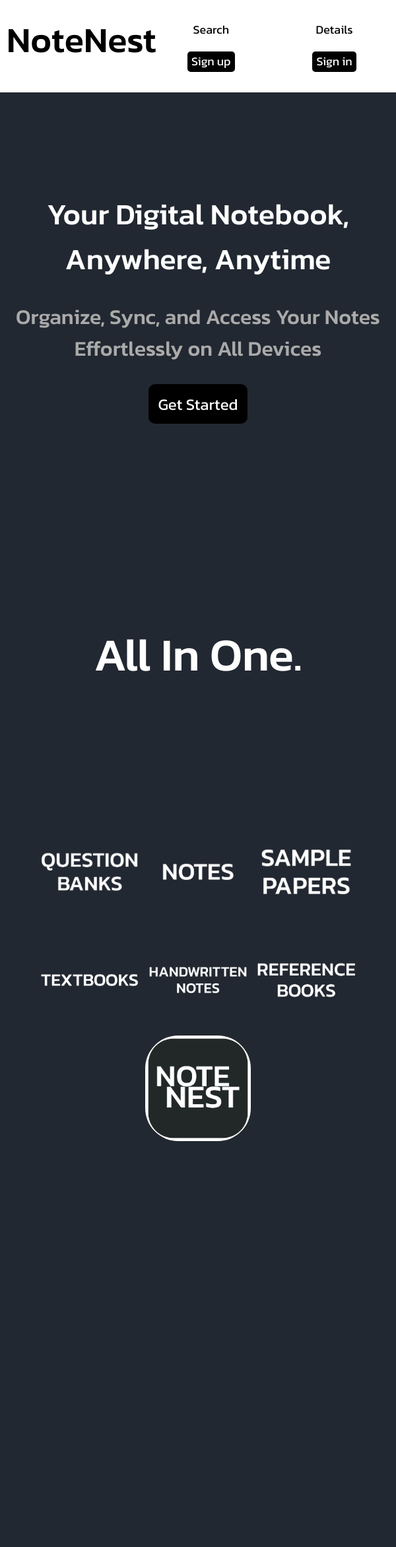
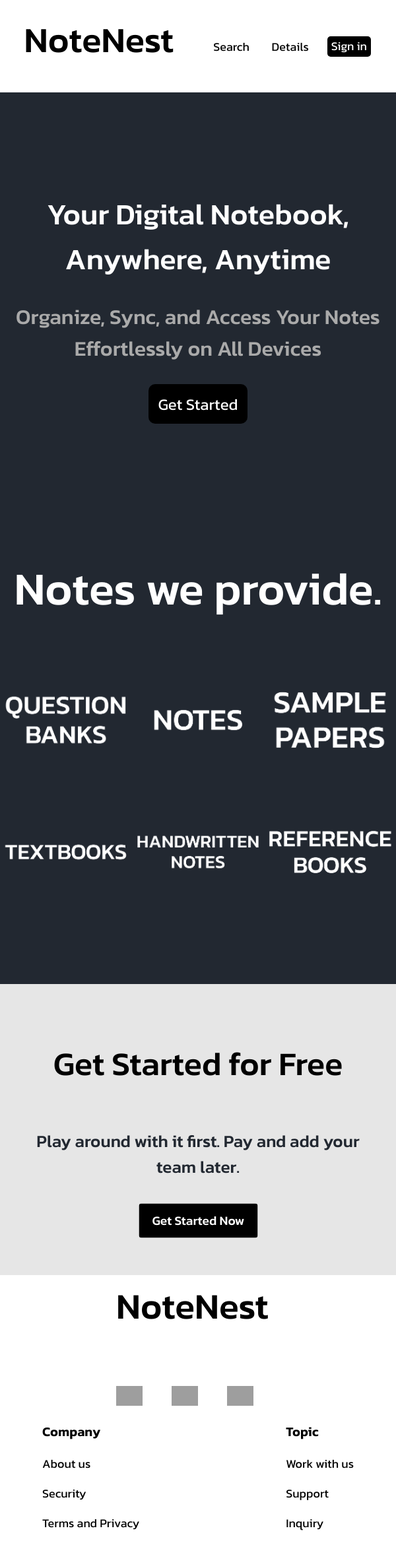
Before and after one commit to mohdAmaan187/notenest, a Python web app: template templates/index.html in a window 600 px wide. Shown: the whole page at 66% size. Before the commit the page ends 1729 px from the top, so only its background shows below. Run offline with Jinja, Linux system fonts and the light colour scheme; the template is opened without the code that fills it, so the values that code supplies are empty; grey boxes are pictures that could not be loaded.

Commit message:
updated files

```diff
--- /dev/null
+++ b/static/css/footer.css
@@ -0,0 +1,180 @@
+.sub_footer {
+    height: auto;
+    background-color: #E6E6E6;
+    padding: 100px;
+    max-width: 100vw;
+}
+
+.sub_footer_info {
+    display: flex;
+    flex-direction: column;
+    justify-content: space-around;
+    align-items: center;
+}
+
+.sub_footer_heading,
+.sub_footer_text,
+.sub_footer_button {
+    font-family: "Kanit";
+    font-weight: 500;
+    color: black;
+}
+
+.sub_footer_heading {
+    font-size: 65px;
+}
+
+.sub_footer_text {
+    font-size: 32px;
+    color: #222831;
+    margin-bottom: 40px;
+}
+
+.sub_footer_button {
+    background-color: black;
+    color: white;
+    border: none;
+    border-radius: 5px;
+    width: auto;
+    height: auto;
+    font-size: 24px;
+    padding: 15px 25px;
+    transition: background-color 0.5s,color 0.5s,scale 0.5s,box-shadow 0.5s;
+}
+
+.sub_footer_button:hover {
+    background-color: white;
+    color: black;
+    scale: 1.1;
+    box-shadow: 0 0 20px black;
+}
+
+.footer {
+    height: auto;
+    width: auto;
+    background-color: white;
+    padding: 50px;
+    display: flex;
+    justify-content: space-between;
+    align-items: center;
+    overflow-x: hidden;
+}
+
+.footer_company_name {
+    flex: 2;
+    height: auto;
+}
+
+.footer_company_name_text {
+    margin: 0px;
+    font-family: "Kanit";
+    font-weight: 500;
+    color: black;
+    font-size: 80px;
+    margin-bottom: 80px;
+}
+
+.footer_insta,
+.footer_twitter,
+.footer_yt {
+    width: 40px;
+    margin-right: 40px;
+}
+
+.footer_details {
+    display: flex;
+    flex-direction: row;
+    justify-content: space-evenly;
+    flex: 1.5;
+}
+
+.footer_company_topic,
+.footer_topic {
+    font-family: "kanit";
+    font-size: 24px;
+    font-weight: 600;
+}
+
+.links {
+    font-family: "kanit";
+    font-size: 18px;
+    font-weight: 400;
+}
+
+
+@media screen and (max-width: 600px) {
+
+    .sub_footer {
+        padding: 50px;
+    }
+
+    .sub_footer_heading {
+        font-size: 37px;
+        text-align: center;
+    }
+
+    .sub_footer_text {
+        font-size: 20px;
+        text-align: center;
+        margin-bottom: 20px;
+    }
+
+    .sub_footer_button {
+        scale: 0.8;
+        font-size: 20px;
+    }
+
+    .footer {
+        flex-direction: column;
+        padding: 5px
+    }
+
+    .footer_company_name_text {
+        font-size: 60px;
+    }
+
+    .footer_details {
+        justify-content: space-between;
+        width: 80%;
+    }
+
+    .footer_company_topic,
+    .footer_topic {
+        font-size: 20px;
+    }
+
+}
+
+@media screen and (min-width:600px) and (max-width:1024px) {
+    .sub_footer {
+        padding: 50px;
+    }
+
+    .sub_footer_heading {
+        font-size: 50px;
+        text-align: center;
+    }
+
+    .sub_footer_text {
+        font-size: 26px;
+        text-align: center;
+        margin-bottom: 30px;
+    }
+
+    .sub_footer_button {
+        scale: 0.8;
+        font-size: 24px;
+    }
+
+    .footer_company_name {
+        flex: 0.7;
+    }
+
+    .footer_company_name_text {
+        font-size: 55px;
+    }
+
+    .footer_details {
+        flex: 1;
+    }
+}
--- a/static/css/index/index.css
+++ b/static/css/index/index.css
@@ -4,7 +4,7 @@ body {
     padding: 0;
     /* padding-top: 100px; */
     background-color: #222831;
-    padding-bottom: 4000px;
+    padding-bottom: 900px;
     width: 100vw;
     height: 100vh;
     overflow-x: hidden;
@@ -21,7 +21,7 @@ body::-webkit-scrollbar {
 
 
 .hero {
-    margin-top: 100px;
+    margin-top: 200px;
     display: flex;
     justify-content: center;
     align-items: center;
@@ -79,7 +79,7 @@ body::-webkit-scrollbar {
     display: flex;
     justify-content: space-around;
     align-items: center;
-    margin-bottom: 150px;
+    width: 100vw;
 }
 
 .hero_animation_heading_text {
@@ -91,16 +91,9 @@ body::-webkit-scrollbar {
     color: rgb(255, 255, 255);
 }
 
-.hero_animation_images {
-    display: flex;
-    flex-direction: column;
-    align-items: center;
-    justify-content: space-evenly;
-}
-
 .hero_animation_main_logo,
 .hero_animation_photos {
-    width: 20vh;
+    max-width: 200px;
 }
 
 .hero_animation_main_logo {
@@ -108,49 +101,50 @@ body::-webkit-scrollbar {
     border-radius: 50px;
 }
 
-.photo1 {
+.photo1_2_3 {
+    display: flex;
+    flex-direction: row;
+    justify-content: space-evenly;
     animation: scroll_1;
-    animation-timeline: view(-20%);
-    z-index: 1;
+    animation-timeline: view();
 }
+
+.photo3_4_5 {
+    display: flex;
+    flex-direction: row;
+    justify-content: space-evenly;
+    animation: scroll_2;
+    animation-timeline: view();
+}
+
 
 @keyframes scroll_1 {
     from {
-        transform: translateX(-500px) translateY(-150px);
+        /* transform: translateX(-500px) translateY(-150px); */
+        opacity: 0;
+        scale: .6;
     }
     to {
-        transform: translateX(200px) translateY(400px);
+        opacity: 1;
+        scale: 1;
+        /* transform: translateX(200px) translateY(400px); */
     }
 }
 
-.photo2 {
-    animation: scroll_2;
-    animation-timeline: view(-10%);
-    z-index: 2;
-}
 
 @keyframes scroll_2 {
     from {
-        transform: translateY(-200px);
+        /* transform: translateY(-200px); */
+        opacity: 0;
+        scale: .7;
     }
     to {
-        transform: translateY(400px);
+        scale: 1;
+        opacity: 1;
+        /* transform: translateY(400px); */
     }
 }
 
-.photo3 {
-    animation: scroll_3;
-    animation-timeline: view(-20%);
-}
-
-@keyframes scroll_3 {
-    from {
-        transform: translateX(500px) translateY(-150px);
-    }
-    to {
-        transform: translateX(-200px) translateY(400px);
-    }
-}
 
 @keyframes fade {
     from {
@@ -165,6 +159,11 @@ body::-webkit-scrollbar {
     body {
         width: 100vw;
         padding-bottom: 500px;
+        overflow-x: hidden;
+    }
+
+    .hero {
+        margin-top: 100px;
     }
 
     .hero_heading_text {
@@ -185,6 +184,25 @@ body::-webkit-scrollbar {
     .hero_heading_button:hover {
         scale:0.9;
     }
+
+    .hero_animation {
+        margin-top: 150px;
+    }
+
+    .photo1_2_3,
+    .photo3_4_5 {
+        max-width: 100vw;
+    }
+
+    .photo1,
+    .photo2,
+    .photo3,
+    .photo4,
+    .photo5,
+    .photo6 {
+        min-width: 50px;
+    }
+
 }
 
 @media screen and (min-width:600px) and (max-width: 1024px) {
--- a/static/css/index/nav.css
+++ b/static/css/index/nav.css
@@ -25,7 +25,7 @@
 }
 
 .nav_buttons {
-    flex: 1;
+    flex: .5;
     display: flex;
     justify-content: space-between;
 }
@@ -87,7 +87,7 @@
 
     .nav_buttons {
         display: grid;
-        grid-template-columns: 1fr 1fr;
+        grid-template-columns: 1fr 1fr 1fr;
         gap: 20px;
         width: 100%;
         justify-items: center;
@@ -130,15 +130,15 @@
 
     .nav_buttons {
         display: grid;
-        grid-template-columns: 1fr 1fr;
+        grid-template-columns: 1fr 1fr 1fr;
         gap: 20px;
         width: 80%;
         justify-items: center;
+        flex: .7;
     }
 
     .search_button,
     .Details_button,
-    .Sign_up_button,
     .sign_in_button {
         margin: 0;
         text-align: center;
@@ -146,8 +146,7 @@
         width: auto;
     }
 
-    .sign_in_button,
-    .Sign_up_button {
+    .sign_in_button{
         width: auto;
         font-size: 3vw;
     }
--- a/templates/index.html
+++ b/templates/index.html
@@ -9,6 +9,7 @@
     <link href="https://fonts.googleapis.com/css2?family=Kanit:ital,wght@0,100;0,200;0,300;0,400;0,500;0,600;0,700;0,800;0,900;1,100;1,200;1,300;1,400;1,500;1,600;1,700;1,800;1,900&display=swap" rel="stylesheet">
     <link rel="stylesheet" href="/static/css/index/index.css">
     <link rel="stylesheet" href="/static/css/index/nav.css">
+    <link rel="stylesheet" href="/static/css/footer.css">
 </head>
 <body>
     <div class="nav_bar">
@@ -24,9 +25,9 @@
             <p class="Details_button">
                 Details
             </p>
-            <button class="Sign_up_button">
+            <!-- <button class="Sign_up_button">
                 Sign up
-            </button>
+            </button> -->
             <button class="sign_in_button">
                 Sign in
             </button>
@@ -48,11 +49,10 @@
     <div class="hero_animation">
         <div class="hero_animation_heading">
             <h1 class="hero_animation_heading_text">
-                All In One.
+                Notes we provide.
             </h1>
         </div>
         <div class="hero_animation_images">
-
                 <div class="photo1_2_3">
                     <img src="/media/PicsArt_06-16-03.03.56.png" alt="" class="hero_animation_photos photo1">
                     <img src="/media/PicsArt_06-16-03.03.29.png" alt="" class="hero_animation_photos photo2">
@@ -63,7 +63,48 @@
                     <img src="/media/PicsArt_06-16-03.45.52.png" alt="" class="hero_animation_photos photo5">
                     <img src="/media/PicsArt_06-16-03.07.08.png" alt="" class="hero_animation_photos photo6">
                 </div>
-            <img src="/media/PicsArt_06-16-03.03.05.jpg" alt="" class="hero_animation_main_logo">
+                <!-- <img src="/media/PicsArt_06-16-03.03.05.jpg" alt="" class="hero_animation_main_logo"> -->
+        </div>
+    </div>
+    <div class="sub_footer">
+        <div class="sub_footer_info">
+            <h1 class="sub_footer_heading">
+                Get Started for Free
+            </h1>
+            <p class="sub_footer_text">
+                Play around with it first. Pay and add your team later.
+            </p>
+                <button class="sub_footer_button">
+                    Get Started Now
+                </button>
+        </div>
+    </div>
+    <div class="footer">
+        <div class="footer_company_name">
+            <h1 class="footer_company_name_text">NoteNest</h1>
+            <div class="footer_company_socials">
+                <img src="https://www.svgrepo.com/show/452229/instagram-1.svg" alt="" class="footer_insta">
+                <img src="https://www.svgrepo.com/show/475689/twitter-color.svg" alt="" class="footer_twitter">
+                <img src="https://www.svgrepo.com/show/475700/youtube-color.svg" alt="" class="footer_yt">
+            </div>
+        </div>
+        <div class="footer_details">
+            <div class="footer_info1">
+                <p class="footer_company_topic">
+                    <bolder>Company</bolder>
+                </p>
+                <p class="links">About us</p>
+                <p class="links">Security</p>
+                <p class="links">Terms and Privacy</p>
+            </div>
+            <div class="footer_into2">
+                <p class="footer_topic">
+                    <bolder>Topic</bolder>
+                </p>
+                <p class="links">Work with us</p>
+                <p class="links">Support</p>
+                <p class="links">Inquiry</p>
+            </div>
         </div>
     </div>
 </body>
```
Lines whose indentation alone changed are shown as unchanged.
